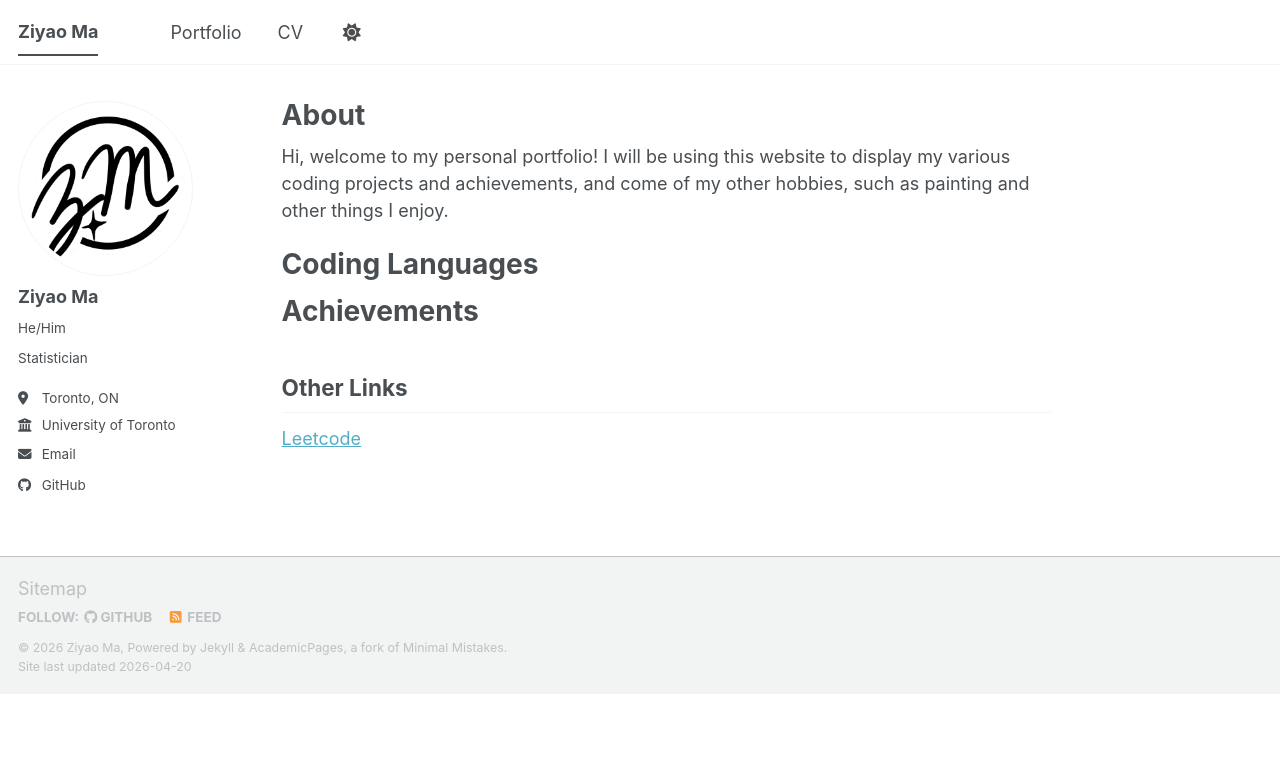
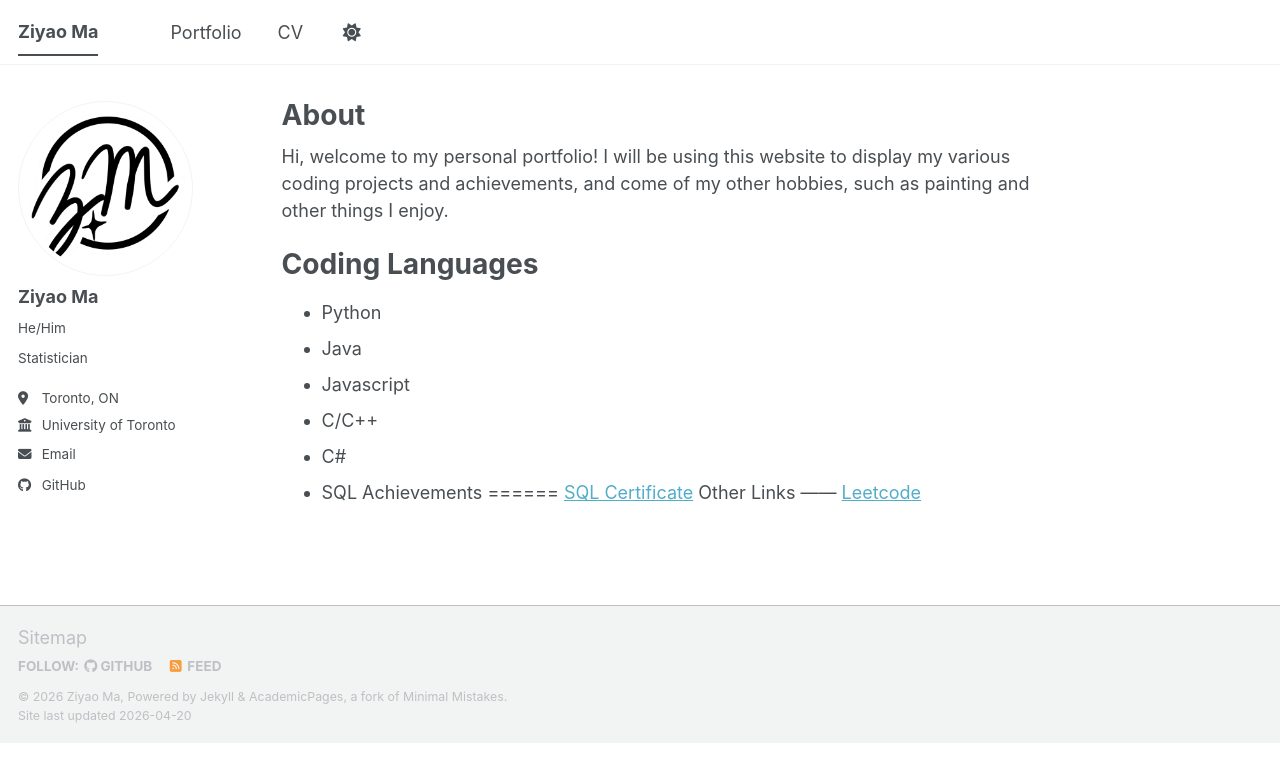
Before and after one commit to ziyaoma1/ziyaoma1.github.io, a Jekyll site: the page built from _pages/about.md, in a window 1280 px wide. Shown: the top 782 px of the page. Built offline with Jekyll 4.4.1, drawn with Linux system fonts in a browser that asks for light colours; a script bundle is joined from its source files by our own code; library files that are not in the unit come from our copies.

Commit message:
Update about.md

```diff
--- a/_pages/about.md
+++ b/_pages/about.md
@@ -11,10 +11,15 @@ Hi, welcome to my personal portfolio! I will be using this website to display my
 
 Coding Languages
 ======
-
+* Python
+* Java
+* Javascript
+* C/C++
+* C#
+* SQL
 Achievements
 ======
-
+[SQL Certificate](https://www.hackerrank.com/certificates/cb767de0cbb4)
 Other Links
 ------
 [Leetcode](https://leetcode.com/u/kusoteitoku/)
```
